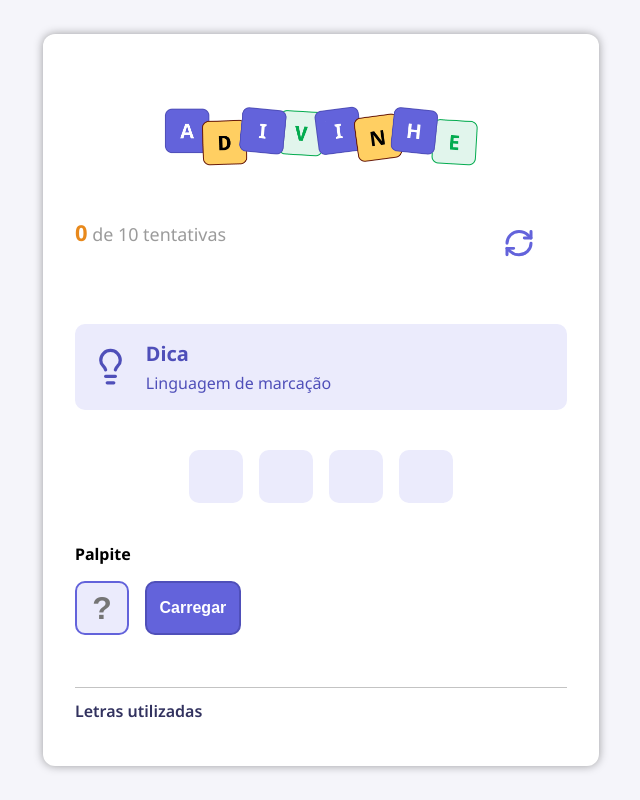
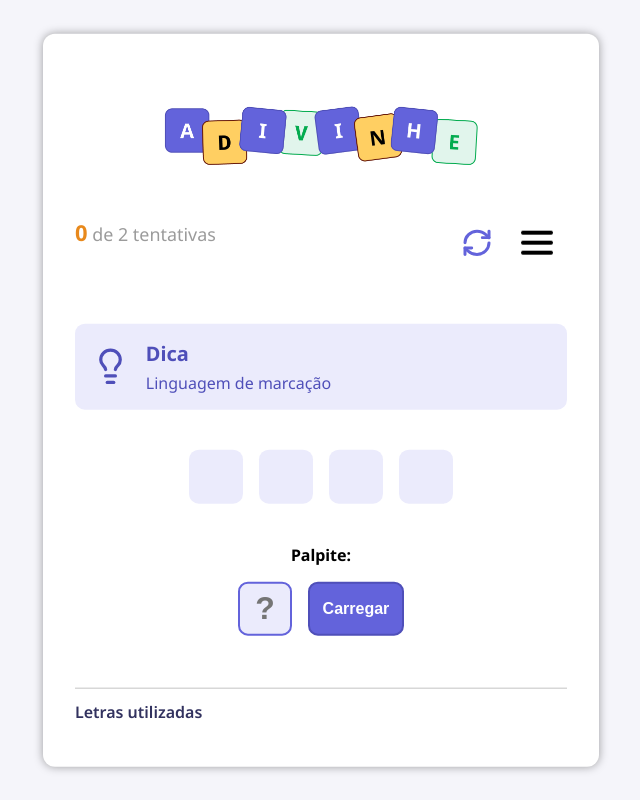
Before and after one commit to M-Fragata/React, a React (Vite) app in the folder projeto1/adivinhe/: page / in a window 1280 px wide. Shown: the whole page, without its empty margins (319-959 px from the left). Built offline with nearby package versions, Linux system fonts and the light colour scheme.

Commit message:
adicionando funcionalidade do usuario criar palavras

```diff
--- a/projeto1/adivinhe/src/App.module.css
+++ b/projeto1/adivinhe/src/App.module.css
@@ -1,35 +1,85 @@
-.container{
-    width: 100dvw;
-    height: 100dvh;
+.container {
+    width: 100%;
+    height: 100%;
 
-    display: flex;
-    justify-content: center;
-    align-items: center;
+    position: absolute;
 }
 
 .container main {
+    position: relative;
+    top: 50%;
+    left: 50%;
+    transform: translate(-50%, -50%);
+
+    display: flex;
+    flex-direction: column;
+    justify-content: center;
+    align-items: center;
+
     background-color: #ffffff;
     box-shadow: 0px 0px 10px rgba(0, 0, 0, 0.37);
     width: 90dvw;
     max-width: 556px;
     padding: 4.5rem 2rem 2rem 2rem;
     border-radius: .75rem;
-    position: relative;
 }
 
-.word{
+.word {
     width: 100%;
     margin: 2.5rem 0;
 
     display: flex;
     flex-flow: row wrap;
     justify-content: center;
-    gap: 1rem   ;
+    gap: 1rem;
 }
 
-.guess{
+.guess {
     display: flex;
     align-items: center;
     gap: 1rem;
     margin-top: 1rem;
 }
+
+
+.gameConfig {
+    position: absolute;
+    left: 50%;
+    top: 50%;
+    transform: translate(-50%, -50%);
+
+    width: 85%;
+    max-width: 500px;
+    height: 700px;
+
+    backdrop-filter: blur(3px);
+    border-radius: 10px;
+    z-index: 2;
+
+    border: 2px solid black;
+    box-shadow: 0px 0px 10px rgba(0, 0, 0, 0.459);
+
+    padding: 10px;
+    display: flex;
+}
+
+.gameConfig>div {
+    width: 100%;
+    display: flex;
+    flex-flow: column nowrap;
+    justify-content: center;
+    align-items: center;
+    gap: 30px;
+}
+
+.gameConfig>div>button {
+    width: 80%;
+}
+
+.closeButton {
+    width: 50px;
+    margin: 10px;
+    position: absolute;
+    top: 0;
+    right: 0;
+}
--- a/projeto1/adivinhe/src/App.tsx
+++ b/projeto1/adivinhe/src/App.tsx
@@ -10,23 +10,36 @@ import { LettersUsed } from './components/LettersUsed/letterUsed.tsx'
 import { WORDS } from './utils/words.ts'
 import type { Challenge } from './utils/words.ts'
 import type { lettersUsedProps } from './components/LettersUsed/letterUsed.tsx'
+import close from "./assets/close.png"
+
 export function App() {
 
   const [score, setScore] = useState(0)
   const [attempts, setAttempts] = useState(0)
+  const [remainingAttempts, setRemainingAttempts] = useState(1)
   const [letter, setLetter] = useState("")
   const [challenge, setChallenge] = useState<Challenge | null>(null)
   const [lettersUsed, setLetterUsed] = useState<lettersUsedProps[]>([])
 
+  const [showConfig, setShowConfig] = useState(false)
+
   function handleRestartGame() {
-    alert("Reiniciar o jogo!")
+    alert("Reiniciando o jogo!")
+    startGame()
   }
 
   function startGame() {
+
+    if (attempts >= remainingAttempts) {
+      alert("Game it's over")
+    }
+
     const index = Math.floor(Math.random() * WORDS.length)
     const randomWord = WORDS[index]
+    const remaining = Number((randomWord.word.length / 2).toFixed(0))
 
     setChallenge(randomWord)
+    setRemainingAttempts(remaining)
     setAttempts(0)
     setScore(0)
     setLetter("")
@@ -38,7 +51,10 @@ export function App() {
       return
     }
 
-    if (!letter.trim()) {
+    const isString = /^[a-zA-Z]+$/
+
+    if (!letter.trim() || !isString.test(letter)) {
+      setLetter("")
       return alert("Digite uma letra!")
     }
 
@@ -63,16 +79,33 @@ export function App() {
     setLetter("")
   }
 
-  useEffect(() => { startGame() }, [])
+  useEffect(() => { startGame() }, [attempts >= remainingAttempts])
 
   if (!challenge) {
     return
   }
 
+  function handleConfig() {
+    setShowConfig(true)
+  }
+
   return (
     <div className={styles.container}>
+      {showConfig && (
+        <section className={styles.gameConfig}>
+          <button className={styles.closeButton} onClick={() => setShowConfig(false)}> <img src={close} alt="fechar opções" /></button>
+          <div>
+            <button> Novo Jogo </button>
+            <button> Carregar palavra </button>
+          </div>
+        </section>
+      )}
+
+
+
+
       <main>
-        <Header current={attempts} max={10} onRestart={handleRestartGame} />
+        <Header current={attempts} max={remainingAttempts} onRestart={handleRestartGame} config={handleConfig}/>
 
         <Tip tip={challenge.tip} />
 
@@ -82,15 +115,13 @@ export function App() {
 
               const letterUsed = lettersUsed.find((used) => used.value.toUpperCase() === letter.toUpperCase())
 
-              console.log(letterUsed)
-
               return <Letter key={index} value={letterUsed?.value} />
             })
           }
 
         </aside>
 
-        <h4>Palpite</h4>
+        <h4>Palpite:</h4>
 
         <section className={styles.guess}>
           <Input value={letter} onChange={(e) => setLetter(e.target.value)} />
--- a/projeto1/adivinhe/src/components/Button/Button.tsx
+++ b/projeto1/adivinhe/src/components/Button/Button.tsx
@@ -1,5 +1,5 @@
 type ButtonProps = React.ComponentProps<"button"> | {
-    title: string
+    title?: string
 }
 
 import styles from "./Button.module.css"
--- a/projeto1/adivinhe/src/components/Header/header.module.css
+++ b/projeto1/adivinhe/src/components/Header/header.module.css
@@ -16,9 +16,10 @@
     padding: 3.25rem 0;
 }
 
-.container > section > button {
+.container > section  button {
     background-color: transparent;
     border: none;
+    width: 60px;
 }
 
 .container > section img{
--- a/projeto1/adivinhe/src/components/Header/header.tsx
+++ b/projeto1/adivinhe/src/components/Header/header.tsx
@@ -1,4 +1,5 @@
 import logo from "../../assets/logo.png"
+import optionsIMG from "../../assets/menu.png"
 import restart from "../../assets/restart.svg"
 
 import styles from "./header.module.css"
@@ -6,10 +7,11 @@ import styles from "./header.module.css"
 type Count = {
     current: number,
     max: number,
-    onRestart: () => void
+    onRestart: () => void,
+    config: () => void
 }
 
-export function Header({ current, max, onRestart } : Count) {
+export function Header({ current, max, onRestart, config }: Count) {
     return (
         <header className={styles.container} >
             <img src={logo} alt="Logo" />
@@ -18,9 +20,15 @@ export function Header({ current, max, onRestart } : Count) {
                 <span>
                     <strong>{current}</strong> de {max} tentativas
                 </span>
-                <button type="button" onClick={onRestart}>
-                    <img src= {restart} alt="icone de reiniciar" />
-                </button>
+                <div>
+                    <button type="button" onClick={onRestart}>
+                        <img src={restart} alt="icone de reiniciar" />
+                    </button>
+                    <button>
+                        <img src={optionsIMG} alt="botao config" onClick={config} />
+                    </button>
+                </div>
+
             </section>
 
         </header>
```
Also changed, not shown: projeto1/adivinhe/src/assets/close.png (added), projeto1/adivinhe/src/assets/menu.png (added).
